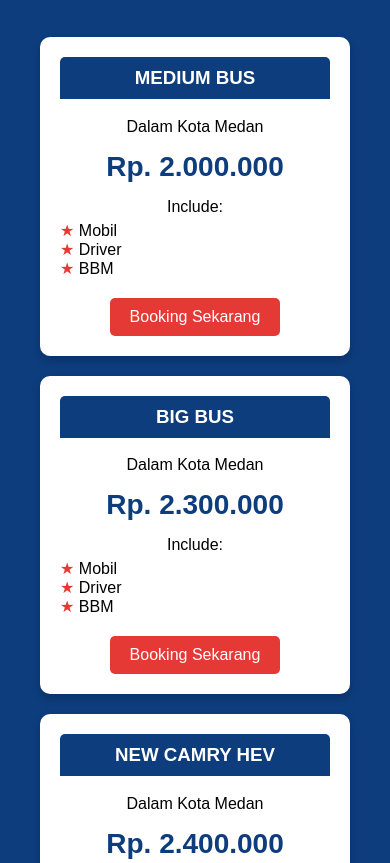
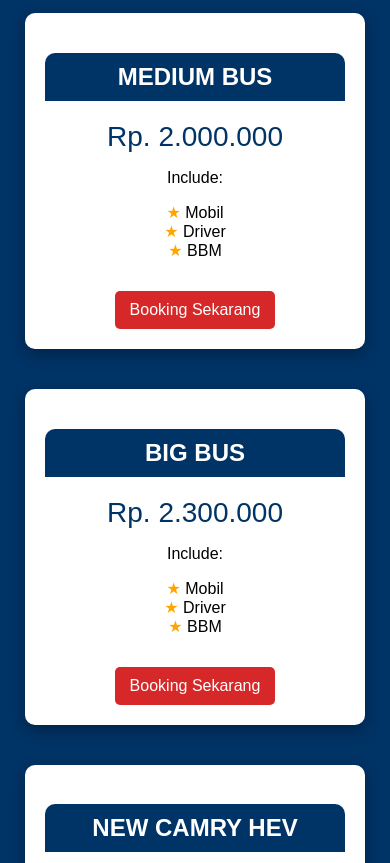
Before and after one commit to rentalmobilmedanDRC/Rentalmobilmedan, a plain HTML site: page mobile.html in a window 390 px wide. Shown: the part 154-1017 px from the top of the page. Drawn offline with Linux system fonts and the light colour scheme.

Commit message:
Update mobile.html
<!DOCTYPE html>
<html lang="id">
<head>
  <meta charset="UTF-8" />
  <meta name="viewport" content="width=device-width, initial-scale=1.0"/>
  <title>Harga Sewa Mobil</title>
  <style>
    body {
      margin: 0;
      font-family: Arial, sans-serif;
      background-color: #003366;
      color: #fff;
    }
    .container {
      display: flex;
      flex-wrap: wrap;
      justify-content: center;
      padding: 30px 0;
    }
    .card {
      background-color: #fff;
      color: #000;
      border-radius: 10px;
      margin: 20px;
      padding: 20px;
      width: 300px;
      text-align: center;
      box-shadow: 0 5px 15px rgba(0,0,0,0.3);
    }
    .card h2 {
      background-color: #003366;
      color: #fff;
      padding: 10px 0;
      border-radius: 10px 10px 0 0;
    }
    .price {
      font-size: 28px;
      color: #003366;
      margin: 15px 0;
    }
    ul {
      list-style: none;
      padding: 0;
    }
    ul li::before {
      content: "★ ";
      color: orange;
    }
    .btn {
      background-color: #d62828;
      color: #fff;
      padding: 10px 15px;
      border: none;
      border-radius: 5px;
      text-decoration: none;
      display: inline-block;
      margin-top: 15px;
    }
    .btn:hover {
      background-color: #b71c1c;
    }
  </style>
</head>
<body>
  <h1 style="text-align:center;">Harga Sewa Mobil Dalam Kota Medan</h1>
  <div class="container">
    <div class="card">
      <h2>MEDIUM BUS</h2>
      <div class="price">Rp. 2.000.000</div>
      <p>Include:</p>
      <ul>
        <li>Mobil</li>
        <li>Driver</li>
        <li>BBM</li>
      </ul>
      <a href="#" class="btn">Booking Sekarang</a>
    </div>
    <div class="card">
      <h2>BIG BUS</h2>
      <div class="price">Rp. 2.300.000</div>
      <p>Include:</p>
      <ul>
        <li>Mobil</li>
        <li>Driver</li>
        <li>BBM</li>
      </ul>
      <a href="#" class="btn">Booking Sekarang</a>
    </div>
    <div class="card">
      <h2>NEW CAMRY HEV</h2>
      <div class="price">Rp. 2.400.000</div>
      <p>Include:</p>
      <ul>
        <li>Mobil</li>
        <li>Driver</li>
        <li>BBM</li>
      </ul>
      <a href="#" class="btn">Booking Sekarang</a>
    </div>
  </div>
</body>
</html>

```diff
--- a/mobile.html
+++ b/mobile.html
@@ -1,98 +1,71 @@
 <!DOCTYPE html>
 <html lang="id">
 <head>
-  <meta charset="UTF-8">
-  <meta name="viewport" content="width=device-width, initial-scale=1">
-  <title>Harga Sewa Mobil - Rental Mobil Medan</title>
+  <meta charset="UTF-8" />
+  <meta name="viewport" content="width=device-width, initial-scale=1.0"/>
+  <title>Harga Sewa Mobil</title>
   <style>
     body {
+      margin: 0;
       font-family: Arial, sans-serif;
-      background: #0d3d7d;
+      background-color: #003366;
       color: #fff;
-      margin: 0;
-      padding: 0;
     }
-
-    h1 {
-      text-align: center;
-      padding: 20px;
-      background-color: #062b52;
-      margin: 0;
+    .container {
+      display: flex;
+      flex-wrap: wrap;
+      justify-content: center;
+      padding: 30px 0;
     }
-
-    .pricing-container {
-      display: flex;
-      justify-content: center;
-      gap: 20px;
-      padding: 40px;
-      flex-wrap: wrap;
-    }
-
     .card {
       background-color: #fff;
       color: #000;
       border-radius: 10px;
-      width: 280px;
+      margin: 20px;
       padding: 20px;
-      box-shadow: 0 4px 8px rgba(0,0,0,0.2);
+      width: 300px;
       text-align: center;
+      box-shadow: 0 5px 15px rgba(0,0,0,0.3);
     }
-
-    .card h3 {
-      margin-top: 0;
-      background-color: #0d3d7d;
+    .card h2 {
+      background-color: #003366;
       color: #fff;
-      padding: 10px;
-      border-radius: 5px 5px 0 0;
+      padding: 10px 0;
+      border-radius: 10px 10px 0 0;
     }
-
-    .card p {
-      margin: 5px 0;
-    }
-
     .price {
       font-size: 28px;
-      font-weight: bold;
-      color: #0d3d7d;
+      color: #003366;
       margin: 15px 0;
     }
-
     ul {
       list-style: none;
       padding: 0;
-      margin: 0;
-      text-align: left;
     }
-
     ul li::before {
       content: "★ ";
-      color: #e53935;
+      color: orange;
     }
-
-    .btn-booking {
-      background-color: #e53935;
+    .btn {
+      background-color: #d62828;
       color: #fff;
-      padding: 10px 20px;
+      padding: 10px 15px;
+      border: none;
+      border-radius: 5px;
       text-decoration: none;
       display: inline-block;
-      margin-top: 20px;
-      border-radius: 5px;
-      transition: background 0.3s;
+      margin-top: 15px;
     }
-
-    .btn-booking:hover {
-      background-color: #c62828;
+    .btn:hover {
+      background-color: #b71c1c;
     }
   </style>
 </head>
 <body>
-
-  <h1>Daftar Harga Rental Mobil - Dalam Kota Medan</h1>
-
-  <div class="pricing-container">
+  <h1 style="text-align:center;">Harga Sewa Mobil Dalam Kota Medan</h1>
+  <div class="container">
     <div class="card">
-      <h3>MEDIUM BUS</h3>
-      <p>Dalam Kota Medan</p>
+      <h2>MEDIUM BUS</h2>
       <div class="price">Rp. 2.000.000</div>
       <p>Include:</p>
       <ul>
@@ -100,12 +73,10 @@
         <li>Driver</li>
         <li>BBM</li>
       </ul>
-      <a href="#" class="btn-booking">Booking Sekarang</a>
+      <a href="#" class="btn">Booking Sekarang</a>
     </div>
-
     <div class="card">
-      <h3>BIG BUS</h3>
-      <p>Dalam Kota Medan</p>
+      <h2>BIG BUS</h2>
       <div class="price">Rp. 2.300.000</div>
       <p>Include:</p>
       <ul>
@@ -113,12 +84,10 @@
         <li>Driver</li>
         <li>BBM</li>
       </ul>
-      <a href="#" class="btn-booking">Booking Sekarang</a>
+      <a href="#" class="btn">Booking Sekarang</a>
     </div>
-
     <div class="card">
-      <h3>NEW CAMRY HEV</h3>
-      <p>Dalam Kota Medan</p>
+      <h2>NEW CAMRY HEV</h2>
       <div class="price">Rp. 2.400.000</div>
       <p>Include:</p>
       <ul>
@@ -126,9 +95,8 @@
         <li>Driver</li>
         <li>BBM</li>
       </ul>
-      <a href="#" class="btn-booking">Booking Sekarang</a>
+      <a href="#" class="btn">Booking Sekarang</a>
     </div>
   </div>
-
 </body>
 </html>
```
